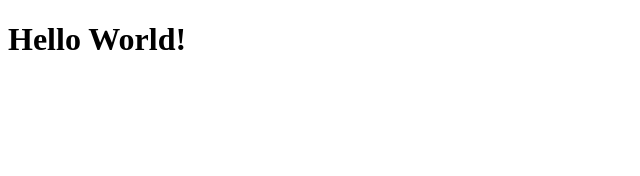
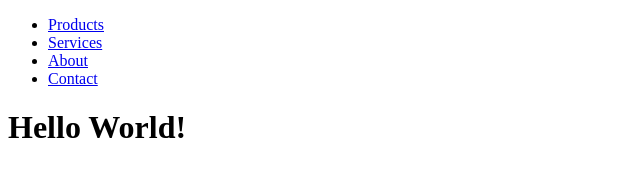
Before and after one commit to PHLYNG/first-layout, a plain HTML site: page index.html in a window 1280 px wide. Shown: the whole page, without its empty margins (0-640 px from the left). Drawn offline with Linux system fonts and the light colour scheme.

Commit message:
Setup header nav pane

```diff
--- a/index.html
+++ b/index.html
@@ -6,6 +6,16 @@
       <link rel="stylesheet" href="css/main.css">
     </head>
     <body>
+      <header>
+        <nav>
+          <ul>
+            <li><a href="#">Products</a></li>
+            <li><a href="#">Services</a></li>
+            <li><a href="#">About</a></li>
+            <li><a href="#">Contact</a></li>
+          </ul>
+        </nav>
+      </header>
       <h1>Hello World!</h1>
     </body>
   </html>
```
